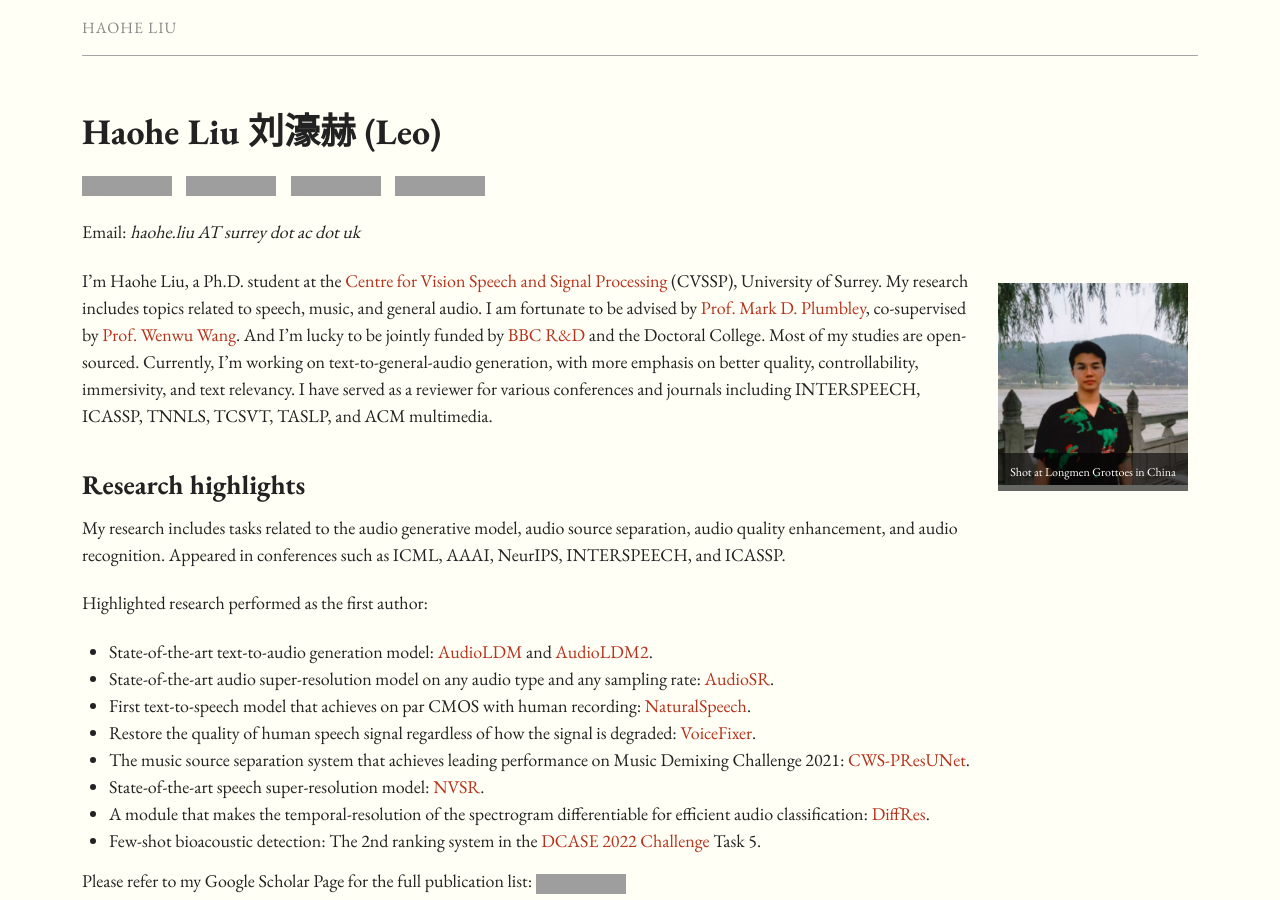
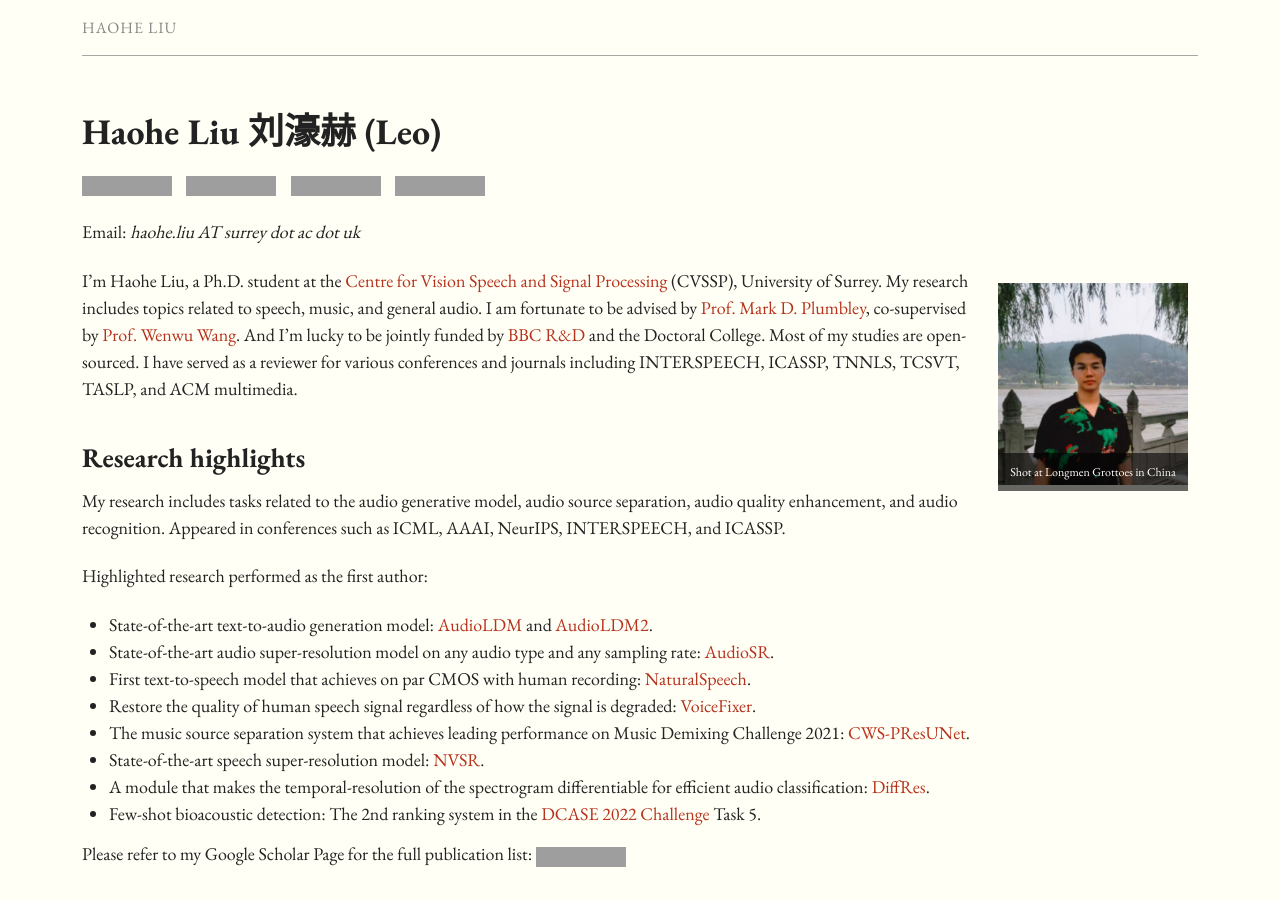
Before and after one commit to haoheliu/haoheliu.github.io, a Jekyll site: the page built from index.md, in a window 1280 px wide and 900 px high, cut to the strip 0-900 px from the top of the window. Built offline with Jekyll 4.4.1, drawn with Linux system fonts in a browser that asks for light colours; comment, search, counter and statistics services are not loaded; grey boxes are pictures that could not be loaded.

Commit message:
Update index.md

```diff
--- a/index.md
+++ b/index.md
@@ -663,7 +663,7 @@ Email: *haohe.liu AT surrey dot ac dot uk*
 
 {% include image.html url="images/longmen.jpg" caption="Shot at Longmen Grottoes in China" width="190px" align="right" %}
 
-I’m Haohe Liu, a Ph.D. student at the [Centre for Vision Speech and Signal Processing] (CVSSP), University of Surrey. My research includes topics related to speech, music, and general audio. I am fortunate to be advised by [Prof. Mark D. Plumbley], co-supervised by [Prof. Wenwu Wang]. And I’m lucky to be jointly funded by [BBC R&D] and the Doctoral College. Most of my studies are open-sourced. Currently, I'm working on text-to-general-audio generation, with more emphasis on better quality, controllability, immersivity, and text relevancy. I have served as a reviewer for various conferences and journals including INTERSPEECH, ICASSP, TNNLS, TCSVT, TASLP, and ACM multimedia.
+I’m Haohe Liu, a Ph.D. student at the [Centre for Vision Speech and Signal Processing] (CVSSP), University of Surrey. My research includes topics related to speech, music, and general audio. I am fortunate to be advised by [Prof. Mark D. Plumbley], co-supervised by [Prof. Wenwu Wang]. And I’m lucky to be jointly funded by [BBC R&D] and the Doctoral College. Most of my studies are open-sourced. I have served as a reviewer for various conferences and journals including INTERSPEECH, ICASSP, TNNLS, TCSVT, TASLP, and ACM multimedia.
 
 <!-- In the CVSSP, I’m working as part of the [AI for Sound] project with the goal of developing new methods for automatic labeling of sound environments and events in broadcast audio, assisting production staff to find and search through content, and helping the general public access archive content.  -->
 <!-- I’m also working closely with BBC R&D Audio Team on putting our audio recognition algorithms into production, such as generating machine tags in [BBC sound effect library]. -->
```
